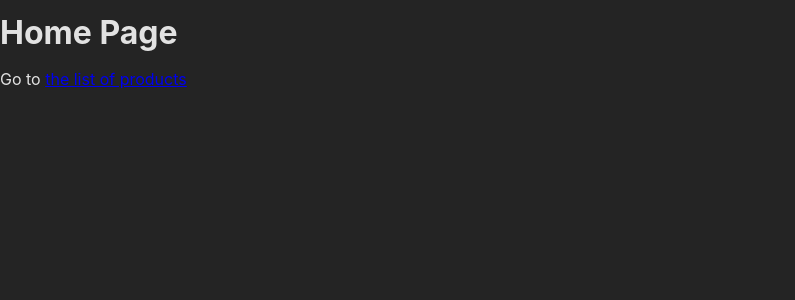
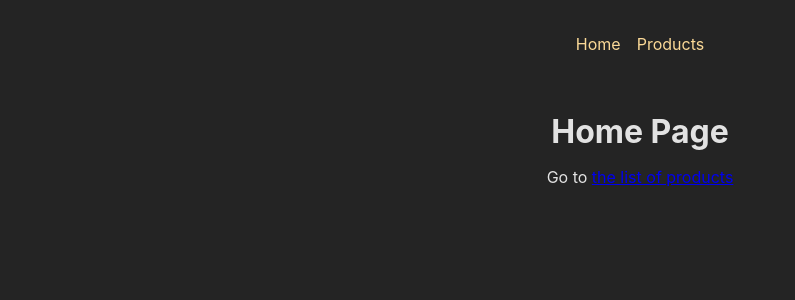
Before and after one commit to colson0x1/mini-react-router, a React (Create React App) app: page / in a window 1280 px wide. Shown: the top 300 px of the page, without its empty margins (0-795 px from the left). Built offline with nearby package versions, Linux system fonts and the light colour scheme.

Commit message:
add navigation layout and nested routes

```diff
--- /dev/null
+++ b/src/MainNavigation.module.css
@@ -0,0 +1,23 @@
+.header {
+  max-width: 60rem;
+  margin: auto;
+  padding: 2rem;
+  display: flex;
+  justify-content: center;
+}
+
+.list {
+  display: flex;
+  gap: 1rem;
+}
+
+.list a {
+  text-decoration: none;
+  color: var(--color-primary-400);
+}
+
+.list a:hover,
+.list a.active {
+  color: var(--color-primary-800);
+  text-decoration: underline;
+}
--- /dev/null
+++ b/src/Root.jsx
@@ -0,0 +1,21 @@
+// This Outlet component marks the place where the child route elements should
+// be rendered to.
+// So this is now the marker, the place, where the child routes should be
+// rendered to.
+// So in our case, that would be the HomePage and ProductsPage components.
+import { Outlet } from 'react-router-dom';
+import MainNavigation from './components/MainNavigation';
+import classes from './Root.module.css';
+
+function RootLayout() {
+  return (
+    <>
+      <MainNavigation />
+      <main className={classes.content}>
+        <Outlet />
+      </main>
+    </>
+  );
+}
+
+export default RootLayout;
--- /dev/null
+++ b/src/Root.module.css
@@ -0,0 +1,4 @@
+.content {
+  margin: 2rem auto;
+  text-align: center;
+}
--- /dev/null
+++ b/src/components/MainNavigation.jsx
@@ -0,0 +1,22 @@
+import { Link } from 'react-router-dom';
+
+import classes from '../MainNavigation.module.css';
+
+function MainNavigation() {
+  return (
+    <header className={classes.header}>
+      <nav>
+        <ul className={classes.list}>
+          <li>
+            <Link to='/'>Home</Link>
+          </li>
+          <li>
+            <Link to='/products'>Products</Link>
+          </li>
+        </ul>
+      </nav>
+    </header>
+  );
+}
+
+export default MainNavigation;
--- a/src/pages/Home.jsx
+++ b/src/pages/Home.jsx
@@ -1,4 +1,5 @@
 import { Link } from 'react-router-dom';
+import MainNavigation from '../components/MainNavigation';
 
 // Using regular anchor links reloads the page.
 // Whenever we click on anchor links, technically we're sending a new request
```
Also changed, not shown: src/App.jsx (+32 -2 lines).
